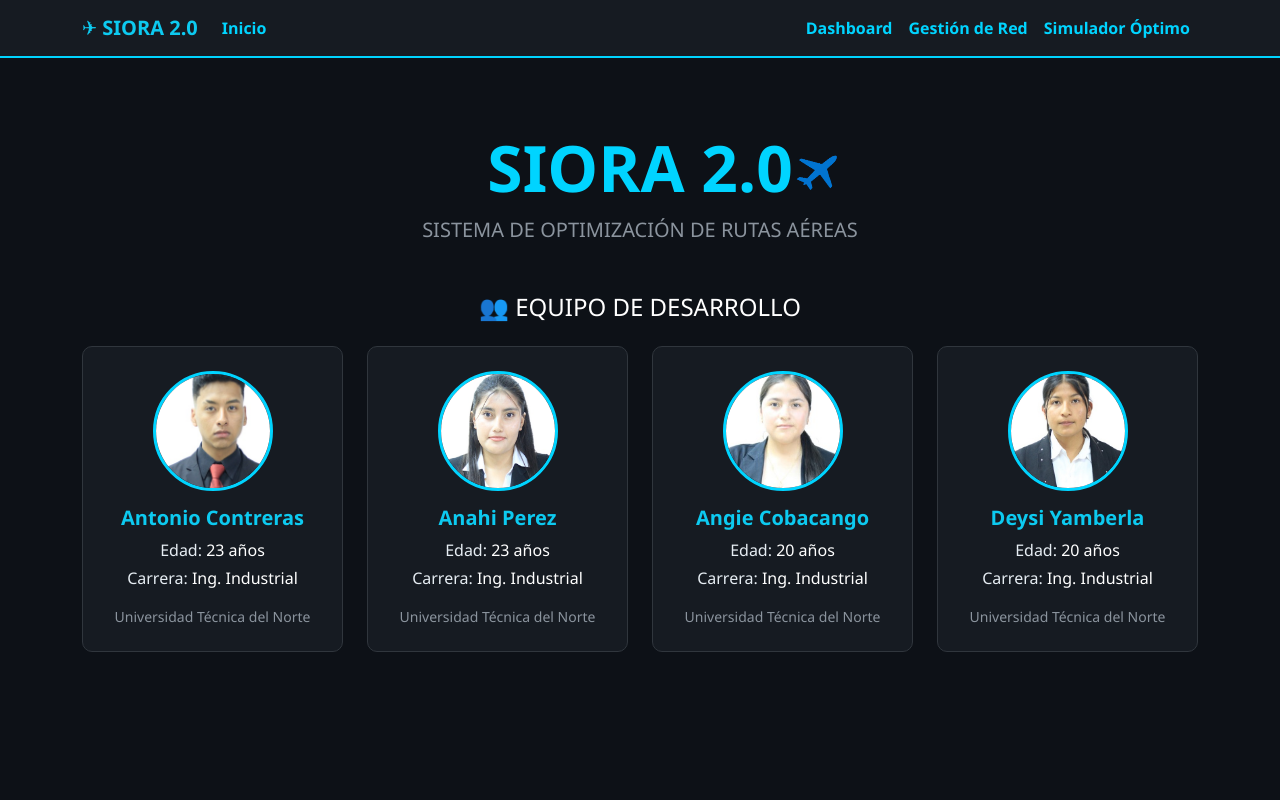
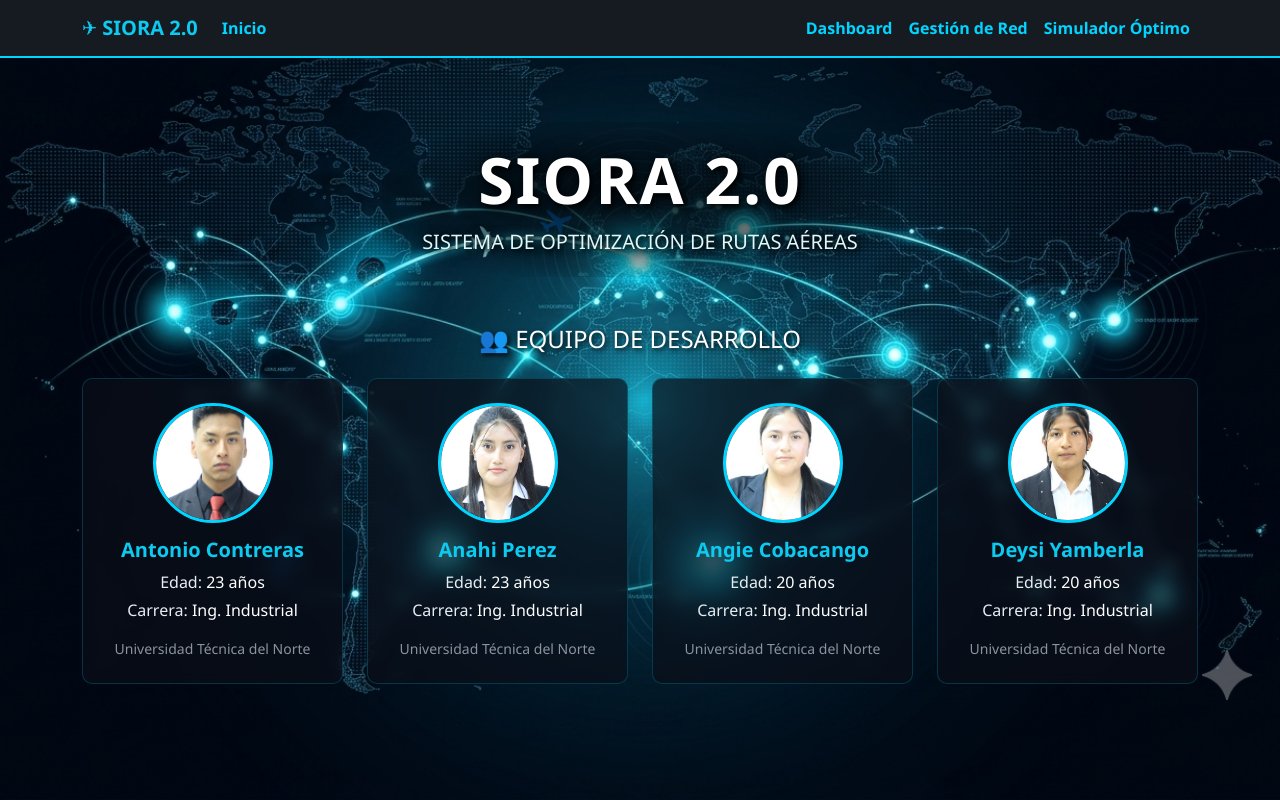
Before and after one commit to ac375655-beep/SIORA2.0, a Flask app: page / in a window 1280 px wide. Run offline with Flask 3, Linux system fonts and the light colour scheme.

Commit message:
Cambie el diseño del inicio

```diff
--- a/templates/index.html
+++ b/templates/index.html
@@ -2,23 +2,74 @@
 
 {% block content %}
 <style>
-    /* Animación del avión volando */
-    @keyframes volar {
-        0% { transform: translateX(-150px) rotate(0deg); }
-        45% { transform: translateX(50vw) translateY(-20px) rotate(5deg); }
-        55% { transform: translateX(60vw) translateY(20px) rotate(-5deg); }
-        100% { transform: translateX(110vw) rotate(0deg); }
-    }
-    .avion-animado {
-        position: absolute;
-        top: 15%;
+    /* 1. FONDO DEL MAPA FIJO */
+    .contenedor-fondo {
+        position: fixed;
+        top: 0;
         left: 0;
-        width: 100px;
-        animation: volar 12s linear infinite;
-        z-index: 0;
+        width: 100vw;
+        height: 100vh;
+        background-color: #050a10;
+        background-image: url("{{ url_for('static', filename='images/mapa-red.png') }}");
+        background-size: cover;
+        background-position: center;
+        background-repeat: no-repeat;
+        z-index: -3;
+        overflow: hidden;
     }
 
-    /* Animación de entrada de las tarjetas */
+    /* 2. EFECTO LATIDO SOBRE LOS PUNTOS DEL MAPA */
+    @keyframes latido {
+        0% { transform: translate(-50%, -50%) scale(0.5); opacity: 0.2; box-shadow: 0 0 10px rgba(0, 212, 255, 0.4); }
+        50% { transform: translate(-50%, -50%) scale(2); opacity: 1; box-shadow: 0 0 25px 8px rgba(0, 212, 255, 0.9); }
+        100% { transform: translate(-50%, -50%) scale(0.5); opacity: 0.2; box-shadow: 0 0 10px rgba(0, 212, 255, 0.4); }
+    }
+
+    .nodo {
+        position: absolute;
+        width: 15px;
+        height: 15px;
+        background-color: transparent;
+        border-radius: 50%;
+        animation: latido 2.5s infinite ease-in-out;
+        z-index: -2;
+    }
+
+    /* Coordenadas de los nodos */
+    .n1 { top: 39%; left: 17.5%; animation-delay: 0s; }
+    .n2 { top: 34%; left: 29%; animation-delay: 0.5s; }
+    .n3 { top: 68%; left: 36%; animation-delay: 1.2s; }
+    .n4 { top: 32.5%; left: 50%; animation-delay: 0.8s; }
+    .n5 { top: 70%; left: 55%; animation-delay: 0.3s; }
+    .n6 { top: 44%; left: 68%; animation-delay: 1.5s; }
+    .n7 { top: 40%; left: 83.5%; animation-delay: 0.9s; }
+    .n8 { top: 74%; left: 86.5%; animation-delay: 1.1s; }
+
+    /* 3. ANIMACIONES DE LOS AVIONES */
+    @keyframes volar1 {
+        0% { transform: translate(-10vw, 30vh) rotate(15deg) scale(0.7); opacity: 0; }
+        10% { opacity: 1; }
+        90% { opacity: 1; }
+        100% { transform: translate(110vw, 15vh) rotate(15deg) scale(0.7); opacity: 0; }
+    }
+    @keyframes volar2 {
+        0% { transform: translate(110vw, 80vh) rotate(-135deg) scale(0.4); opacity: 0; }
+        10% { opacity: 0.5; }
+        90% { opacity: 0.5; }
+        100% { transform: translate(-10vw, 20vh) rotate(-135deg) scale(0.4); opacity: 0; }
+    }
+    @keyframes volar3 {
+        0% { transform: translate(-10vw, 90vh) rotate(-45deg) scale(1.1); opacity: 0; }
+        10% { opacity: 0.4; }
+        90% { opacity: 0.4; }
+        100% { transform: translate(110vw, -10vh) rotate(-45deg) scale(1.1); opacity: 0; }
+    }
+
+    .avion-1 { position: absolute; width: 100px; animation: volar1 16s linear infinite; z-index: -1; }
+    .avion-2 { position: absolute; width: 100px; animation: volar2 20s linear infinite; z-index: -1; }
+    .avion-3 { position: absolute; width: 100px; animation: volar3 28s linear infinite; z-index: -1; filter: blur(1.5px); }
+
+    /* 4. TARJETAS DEL EQUIPO */
     @keyframes fadeIn {
         from { opacity: 0; transform: translateY(20px); }
         to { opacity: 1; transform: translateY(0); }
@@ -26,12 +77,13 @@
     .perfil-card {
         animation: fadeIn 0.8s ease-out forwards;
         transition: transform 0.3s ease, box-shadow 0.3s ease;
-        background-color: #161b22;
-        border: 1px solid #30363d;
+        background-color: rgba(10, 15, 25, 0.7);
+        backdrop-filter: blur(8px);
+        border: 1px solid rgba(0, 212, 255, 0.2);
     }
     .perfil-card:hover {
         transform: translateY(-10px);
-        box-shadow: 0 10px 20px rgba(0, 212, 255, 0.2) !important;
+        box-shadow: 0 10px 25px rgba(0, 212, 255, 0.4) !important;
         border-color: #00d4ff !important;
     }
     .img-perfil {
@@ -42,17 +94,64 @@
         border-radius: 50%;
         margin-bottom: 15px;
     }
+
+    /* ================= NUEVO: ESTILOS PARA MEJORAR LECTURA DE TEXTOS ================= */
+    .halo-oscuro {
+        /* Crea un degradado radial oscuro sutil detrás de las letras */
+        background: radial-gradient(ellipse at center, rgba(5, 10, 16, 0.85) 0%, rgba(5, 10, 16, 0.5) 50%, rgba(5, 10, 16, 0) 80%);
+        padding: 20px 40px;
+        border-radius: 50px;
+        display: inline-block;
+        margin-bottom: 2rem;
+    }
+
+    .titulo-principal {
+        color: #ffffff;
+        font-weight: 800;
+        letter-spacing: 2px;
+        /* Sombra negra fuerte para separar del fondo brillante */
+        text-shadow: 3px 3px 6px rgba(0, 0, 0, 0.9), 0 0 20px rgba(0, 0, 0, 0.8);
+    }
+
+    .subtitulo-principal {
+        color: #e0f7fa; /* Un cyan casi blanco */
+        font-weight: 500;
+        text-shadow: 2px 2px 4px rgba(0, 0, 0, 0.9), 0 0 10px rgba(0, 0, 0, 0.8);
+    }
+
+    .titulo-equipo {
+        color: #ffffff;
+        text-shadow: 2px 2px 5px rgba(0, 0, 0, 0.9);
+    }
 </style>
 
-<!-- El avión que vuela -->
-<img src="{{ url_for('static', filename='images/avion.png') }}" class="avion-animado" alt="Avión">
+<!-- ================= FONDO ANIMADO ================= -->
+<div class="contenedor-fondo">
+    <div class="nodo n1"></div>
+    <div class="nodo n2"></div>
+    <div class="nodo n3"></div>
+    <div class="nodo n4"></div>
+    <div class="nodo n5"></div>
+    <div class="nodo n6"></div>
+    <div class="nodo n7"></div>
+    <div class="nodo n8"></div>
 
-<div class="text-center py-5" style="position: relative; z-index: 1;">
-    <h1 class="display-3 fw-bold" style="color: #00d4ff;">SIORA 2.0</h1>
-    <p class="lead text-secondary">SISTEMA DE OPTIMIZACIÓN DE RUTAS AÉREAS</p>
+    <img src="{{ url_for('static', filename='images/avion.png') }}" class="avion-1" alt="Avión">
+    <img src="{{ url_for('static', filename='images/avion.png') }}" class="avion-2" alt="Avión">
+    <img src="{{ url_for('static', filename='images/avion.png') }}" class="avion-3" alt="Avión">
+</div>
 
-    <div class="mt-5">
-        <h4 class="text-white mb-4">👥 EQUIPO DE DESARROLLO</h4>
+<!-- ================= CONTENIDO PRINCIPAL ================= -->
+<div class="text-center py-4" style="position: relative; z-index: 1;">
+
+    <!-- Contenedor con halo oscuro protector -->
+    <div class="halo-oscuro mt-3">
+        <h1 class="display-3 titulo-principal">SIORA 2.0</h1>
+        <p class="lead subtitulo-principal mb-0">SISTEMA DE OPTIMIZACIÓN DE RUTAS AÉREAS</p>
+    </div>
+
+    <div class="mt-3">
+        <h4 class="titulo-equipo mb-4">👥 EQUIPO DE DESARROLLO</h4>
         <div class="row g-4 justify-content-center">
 
             {% set equipo = [
```
Also changed, not shown: static/images/mapa-red.png (added).
